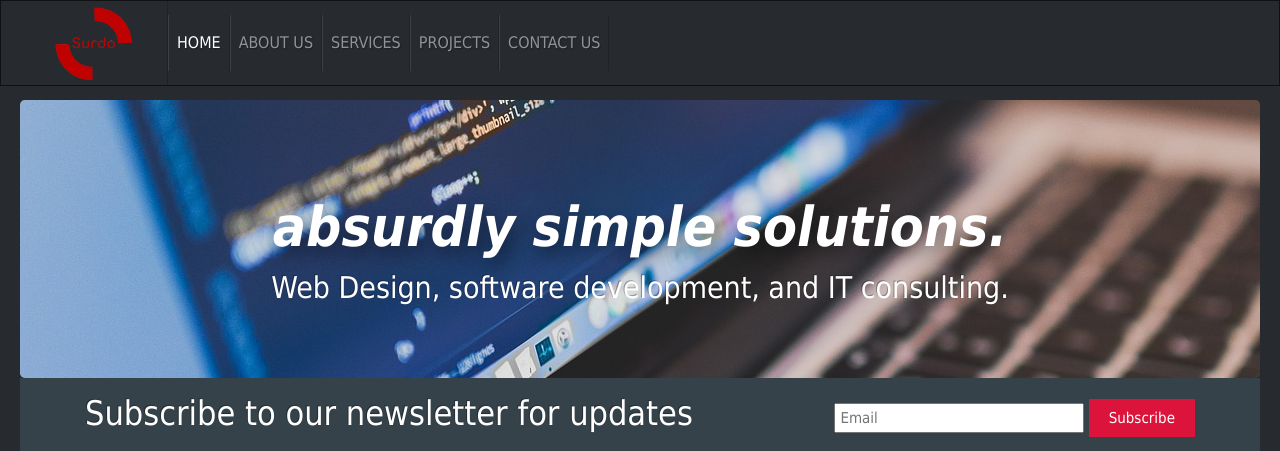
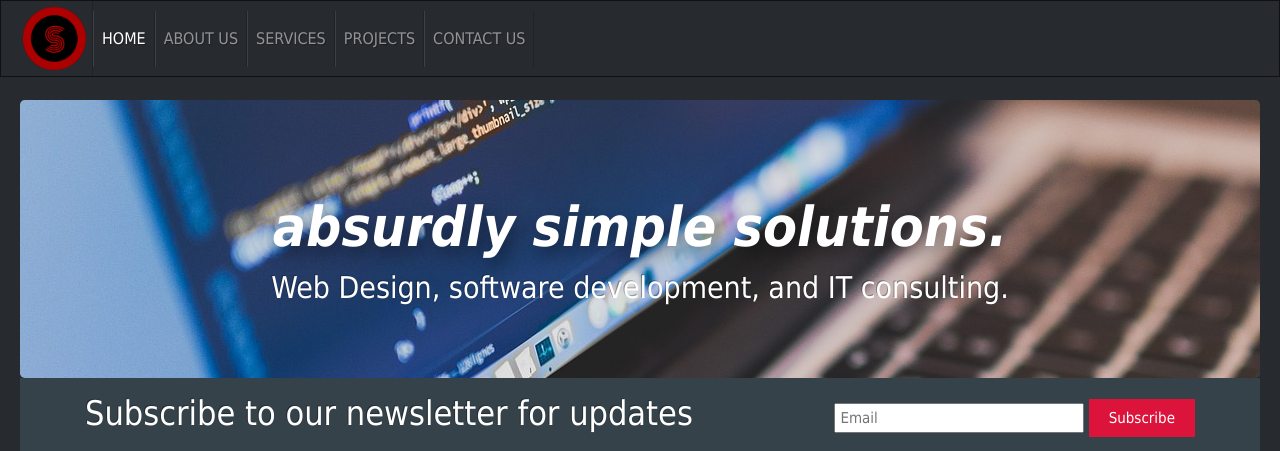
Before and after one commit to SurdoSolutions/surdowebtemp, a PHP site: page /index.php in a window 1280 px wide. Shown: the top 451 px of the page. Run offline with PHP 8.4, Linux system fonts and the light colour scheme; data that the repository does not hold is empty; some libraries are stand-ins or nearby versions.

Commit message:
add new logo, logo styling

```diff
--- a/css/style.css
+++ b/css/style.css
@@ -96,10 +96,19 @@ nav .container-fluid{
 .navbar-brand img{
   width: auto;
   height: auto;
-  max-width: 150px;
-  max-height: 150px;
+  max-width: 75px;
+  max-height: 75px;
   margin: 0;
 }
+
+.navbar-brand img:hover{
+  opacity: 0.70;
+}
+
+.navbar-brand img{
+  transition: opacity 0.5s ease-in-out;
+}
+
 
 /* bootswatch replaces */
 /* header nav{
--- a/inc/navbar.php
+++ b/inc/navbar.php
@@ -1,7 +1,7 @@
     <nav class="navbar navbar-expand-md navbar-dark bg-dark mb-2 fixed-top">
         <div class="container-fluid">
 <!--            <div class="navbar-header">-->
-            <a class="navbar-brand" href="index.php"><img src="./img/Surdo-Logo2-3.png" alt=""></a>
+            <a class="navbar-brand" href="index.php"><img src="./img/SurdoLogo2.0-720x720.png" alt=""></a>
             <button class="navbar-toggler" type="button" data-toggle="collapse" data-target="#navbarNavAltMarkup" aria-controls="navbarNavAltMarkup" aria-expanded="false" aria-label="Toggle navigation">
               <span class="navbar-toggler-icon"></span>
             </button>
```
Also changed, not shown: img/Surdo Logo 2.0.png (added), img/SurdoLogo2.0-300x300.png (added), img/SurdoLogo2.0-720x720.png (added), img/surdo-favicon.png (added).
